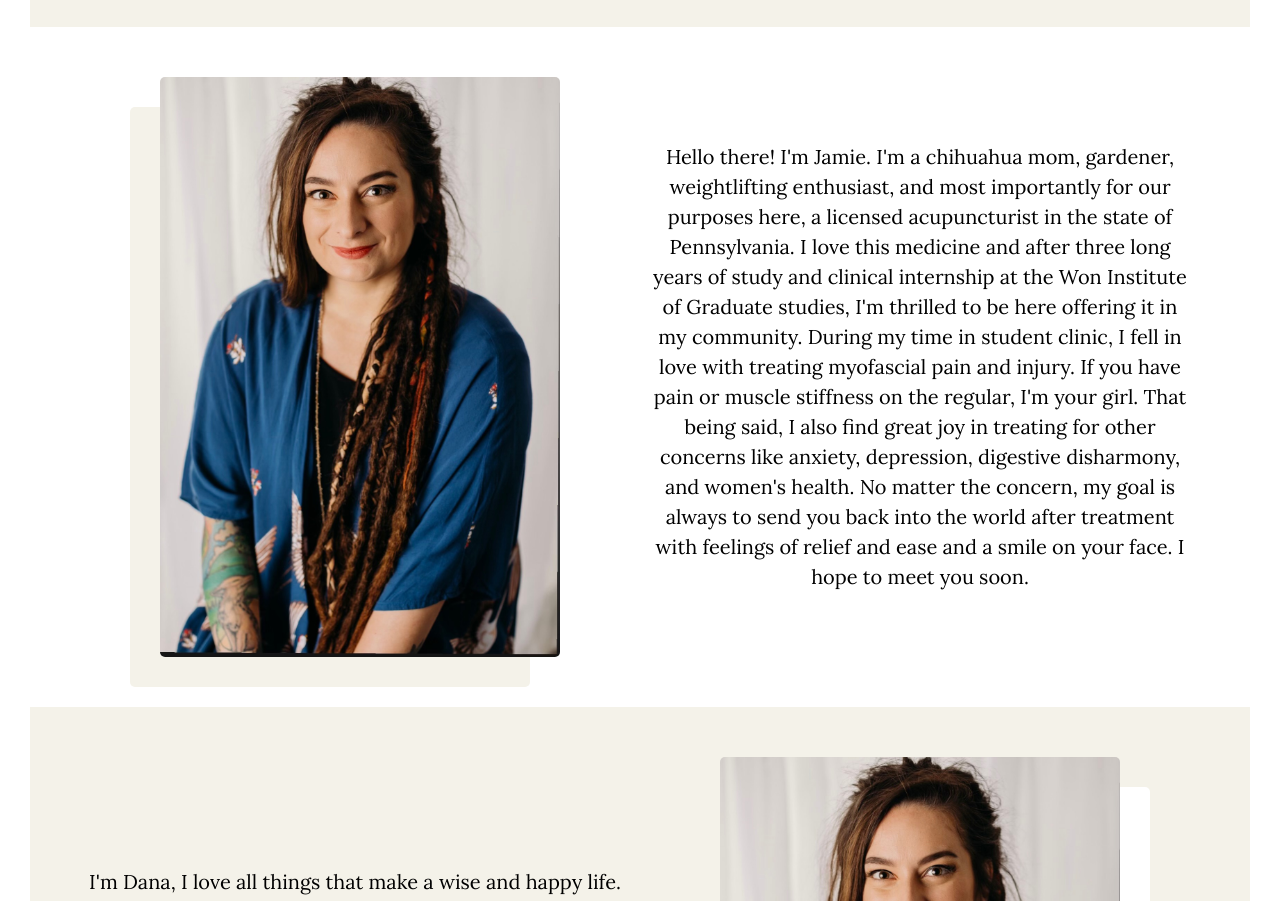
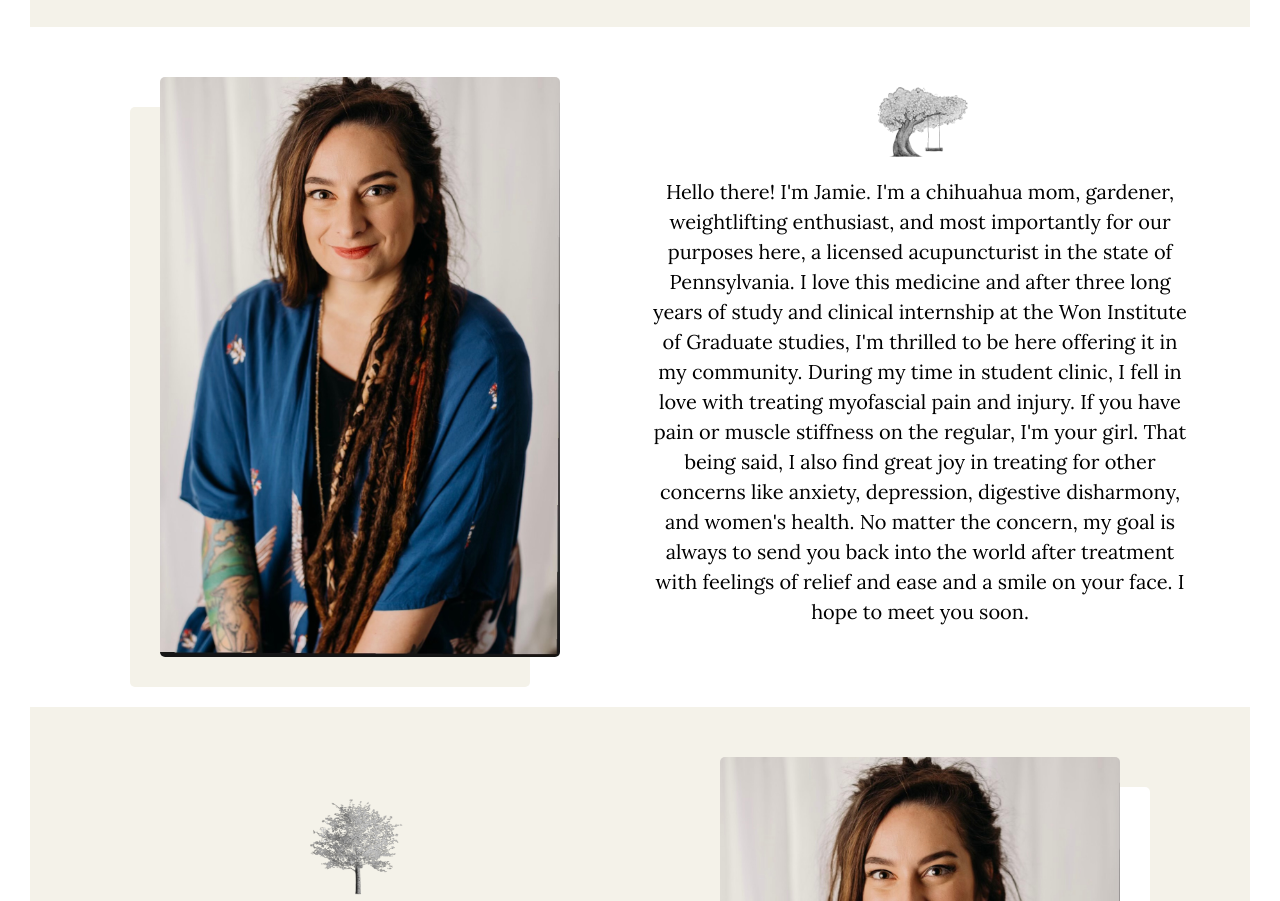
Before and after one commit to ccfqgyyecft9-rgb/LBA2, a plain HTML site: page index.html in a window 1280 px wide. Shown: the part 1231-2132 px from the top of the page. Drawn offline with Linux system fonts and the light colour scheme.

Commit message:
Add pic2 to repo

```diff
--- a/index.html
+++ b/index.html
@@ -45,11 +45,13 @@
                 <img src="/assets/images/jamie.jpg">
             </div>
             <div class="jamie_info_right">
+                <img src="/assets/images/Group_1-removebg-preview.png">
                 <p>Hello there! I'm Jamie. I'm a chihuahua mom, gardener, weightlifting enthusiast, and most importantly for our purposes here, a licensed acupuncturist in the state of Pennsylvania. I love this medicine and after three long years of study and clinical internship at the Won Institute of Graduate studies, I'm thrilled to be here offering it in my community. During my time in student clinic, I fell in love with treating myofascial pain and injury. If you have pain or muscle stiffness on the regular, I'm your girl. That being said, I also find great joy in treating for other concerns like anxiety, depression, digestive disharmony, and women's health. No matter the concern, my goal is always to send you back into the world after treatment with feelings of relief and ease and a smile on your face. I hope to meet you soon.</p>
             </div>
         </div>
         <div class="dana">
             <div class="dana_info">
+                <img src="/assets/images/Group_1__1_-removebg-preview.png">
                 <p>I'm Dana, I love all things that make a wise and happy life. As a licensed PA acupuncturist and graduate of the Won Institute, I am trained in multiple traditions including Traditional Chinese Medicine and physical acupuncture; however, I focus most of my practice on Five Element Acupuncture. It's a tradition that works like poetry, bypassing the intellect and our over-active brains and simply landing with our hearts. This in turn gives us shifted perspectives, paths forward, recognition of our innate nature and a sense of our wholeness. adore acupuncture because it can connect us with what we need to be well, and brings beauty to our seasons of life.</p>
             </div>
             <div class="dana_picture">
--- a/style.css
+++ b/style.css
@@ -78,6 +78,8 @@ body{
 }
 
 .dana_info{
+    display: flex;
+    flex-direction: column;
     padding-right: 10px;
     padding-right: 10px;
 }
@@ -135,9 +137,17 @@ img{
 }
 
 .jamie_info_right{
+    display: flex;
+    flex-direction: column;
     padding-left: 10px;
     padding-right: 10px;
 }
+
+.jamie_info_right img, .dana_info img{
+    width: 100%;
+    max-width: 100px;
+}
+
 .jamie_picture_left img{
     box-shadow: -30px 30px rgb(244, 242, 233);
     width: 100%;
```
Also changed, not shown: assets/images/Group_1__1_-removebg-preview.png (added).
